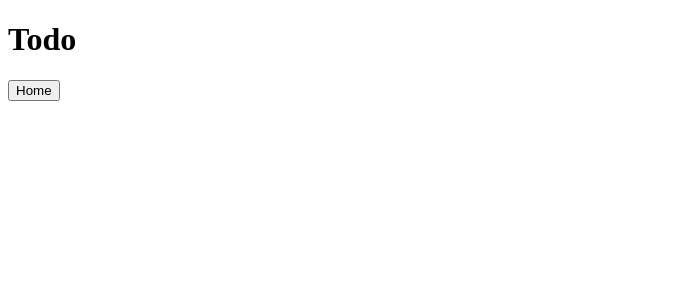
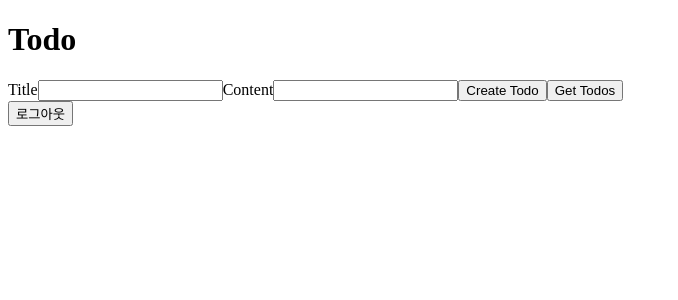
Before and after one commit to fidelisbae/todo, a React (Create React App) app: page /todo in a window 1280 px wide. Shown: the top 300 px of the page, without its empty margins (0-678 px from the left). Built offline with nearby package versions, Linux system fonts and the light colour scheme.

Commit message:
todo 리스트

```diff
--- a/src/Todo.tsx
+++ b/src/Todo.tsx
@@ -1,11 +1,199 @@
 import { useNavigate } from "react-router-dom";
+import axios from "axios";
+import { useState } from "react";
+
+interface TodoProps {
+  title: string;
+  content: string;
+}
+
+interface Todo {
+  id: string;
+  title: string;
+  content: string;
+}
 
 export function TodoPage() {
   const navigate = useNavigate();
   return (
     <div>
       <h1>Todo</h1>
-      <button onClick={() => navigate("/")}>Home</button>
+      <Todos />
+      <button
+        onClick={() => {
+          localStorage.removeItem("token");
+          alert("logout");
+          navigate("/");
+        }}
+      >
+        로그아웃
+      </button>
     </div>
   );
 }
+
+export async function createTodo(props: TodoProps) {
+  try {
+    const res = await axios.post("http://localhost:8080/todos/", props, {
+      headers: {
+        authorization: `${localStorage.getItem("token")}`,
+      },
+    });
+    return res;
+  } catch (error) {
+    alert(error);
+  }
+}
+
+export async function getTodos() {
+  try {
+    const res = await axios.get("http://localhost:8080/todos/", {
+      headers: {
+        authorization: `${localStorage.getItem("token")}`,
+      },
+    });
+    return res;
+  } catch (error) {
+    alert(error);
+  }
+}
+
+export async function getTodoById(id: string) {
+  try {
+    const res = await axios.get(`http://localhost:8080/todos/${id}`, {
+      headers: {
+        authorization: `${localStorage.getItem("token")}`,
+      },
+    });
+    return res;
+  } catch (error) {
+    alert(error);
+  }
+}
+
+export async function updateTodoById(id: string, props: TodoProps) {
+  try {
+    const res = await axios.put(`http://localhost:8080/todos/${id}`, props, {
+      headers: {
+        authorization: `${localStorage.getItem("token")}`,
+      },
+    });
+    return res;
+  } catch (error) {
+    alert(error);
+  }
+}
+
+export function Todos() {
+  const [todos, setTodos] = useState([]);
+  const [title, setTitle] = useState("");
+  const [content, setContent] = useState("");
+  const [selectedTodo, setSelectedTodo] = useState<Todo | null>(null);
+
+  const handleTitleChange = (e: any) => {
+    setTitle(e.target.value);
+  };
+
+  const handleContentChange = (e: any) => {
+    setContent(e.target.value);
+  };
+
+  const handleCreateTodo = async () => {
+    await createTodo({ title, content });
+    const res = await getTodos();
+    setTodos(res?.data.data);
+  };
+
+  const handleGetTodos = async () => {
+    const res = await getTodos();
+    setTodos(res?.data.data);
+  };
+
+  const handleGetTodo = async (id: string) => {
+    const res = await getTodoById(id);
+    return (
+      <div>
+        <h1>{res?.data.data.title}</h1>
+        <p>{res?.data.data.content}</p>
+      </div>
+    );
+  };
+
+  const handleEditTodo = (todo: any) => {
+    setSelectedTodo(todo);
+    setTitle(todo.title);
+    setContent(todo.content);
+  };
+
+  const handleSaveTodo = async () => {
+    await updateTodoById(selectedTodo?.id as string, {
+      title,
+      content,
+    });
+    setSelectedTodo(null);
+    setTitle("");
+    setContent("");
+    const res = await getTodos();
+    setTodos(res?.data.data);
+  };
+
+  const handleCancelEdit = () => {
+    setSelectedTodo(null);
+    setTitle("");
+    setContent("");
+  };
+
+  return (
+    <div>
+      <div>
+        <label>
+          Title
+          <input type="text" value={title} onChange={handleTitleChange} />
+        </label>
+        <label>
+          Content
+          <input type="text" value={content} onChange={handleContentChange} />
+        </label>
+        <button onClick={handleCreateTodo}>Create Todo</button>
+        <button onClick={handleGetTodos}>Get Todos</button>
+      </div>
+      <div>
+        {todos.map((todo: any) => (
+          <div key={todo.id}>
+            {selectedTodo?.id === todo.id ? (
+              <>
+                <label>
+                  Title
+                  <input
+                    type="text"
+                    value={title}
+                    onChange={handleTitleChange}
+                  />
+                </label>
+                <label>
+                  Content
+                  <input
+                    type="text"
+                    value={content}
+                    onChange={handleContentChange}
+                  />
+                </label>
+                <button onClick={handleSaveTodo}>Save</button>
+                <button onClick={handleCancelEdit}>Cancel</button>
+              </>
+            ) : (
+              <>
+                <h1>{todo.title}</h1>
+                <p>{todo.content}</p>
+                <button onClick={handleGetTodo.bind(null, todo.id)}>
+                  Get Todo
+                </button>
+                <button onClick={() => handleEditTodo(todo)}>Edit Todo</button>
+              </>
+            )}
+          </div>
+        ))}{" "}
+      </div>
+    </div>
+  );
+}
```
